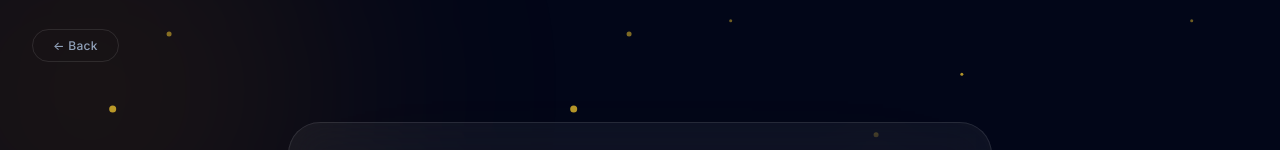
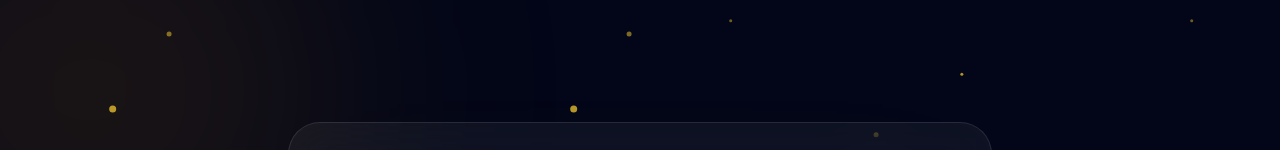
Before and after one commit to nabingyawali11/aaaa, a React (Vite) app: page /#/happybirthday in a window 1280 px wide. Shown: the top 150 px of the page. Built offline with nearby package versions, Linux system fonts and the light colour scheme.

Commit message:
Sync docs, set countdown unlock to Aug 16 10:01 PM, remove countdown back link

```diff
--- a/src/data/birthday.js
+++ b/src/data/birthday.js
@@ -17,7 +17,7 @@ export const BIRTH_DATE_GREGORIAN = new Date(2006, 7, 16);
 
 export function getNextBirthday() {
   const now = new Date();
-  const next = new Date(now.getFullYear(), BIRTH_DATE_GREGORIAN.getMonth(), BIRTH_DATE_GREGORIAN.getDate());
+  const next = new Date(now.getFullYear(), BIRTH_DATE_GREGORIAN.getMonth(), BIRTH_DATE_GREGORIAN.getDate(), 22, 1, 0);
   if (next.getTime() < now.getTime()) {
     next.setFullYear(next.getFullYear() + 1);
   }
--- a/src/pages/birthday/CountdownPage.jsx
+++ b/src/pages/birthday/CountdownPage.jsx
@@ -117,16 +117,6 @@ const CountdownPage = () => {
         {isPlaying ? <Music2 size={20} /> : <Music size={20} />}
       </button>
 
-      {/* Back link */}
-      <div className="absolute top-8 left-8 z-20">
-        <a
-          href="https://aayusaneupane.com.np/"
-          className="rounded-full border border-white/10 px-5 py-2 text-xs font-medium tracking-wide text-slate-400 transition-all duration-300 ease-out hover:-translate-y-1 hover:border-white/30 hover:text-white"
-        >
-          ← Back
-        </a>
-      </div>
-
       {/* Main card */}
       <div className="relative z-10 mx-auto flex min-h-screen max-w-3xl flex-col items-center justify-center px-6 py-20 sm:px-8">
         <motion.div
```
Also changed, not shown: PORTFOLIO_UPGRADE_CHAT_HISTORY.txt, 2 other files (tests, documents, lock files or other folders).
